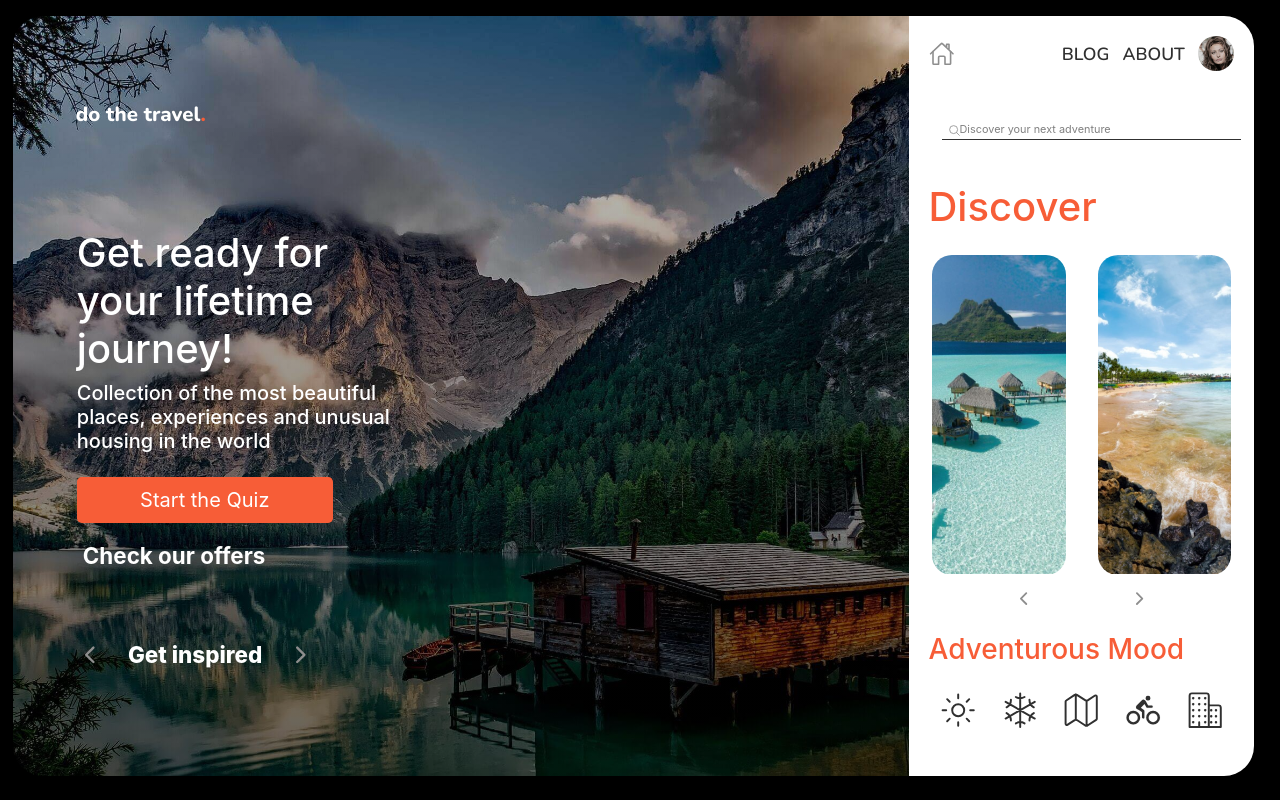
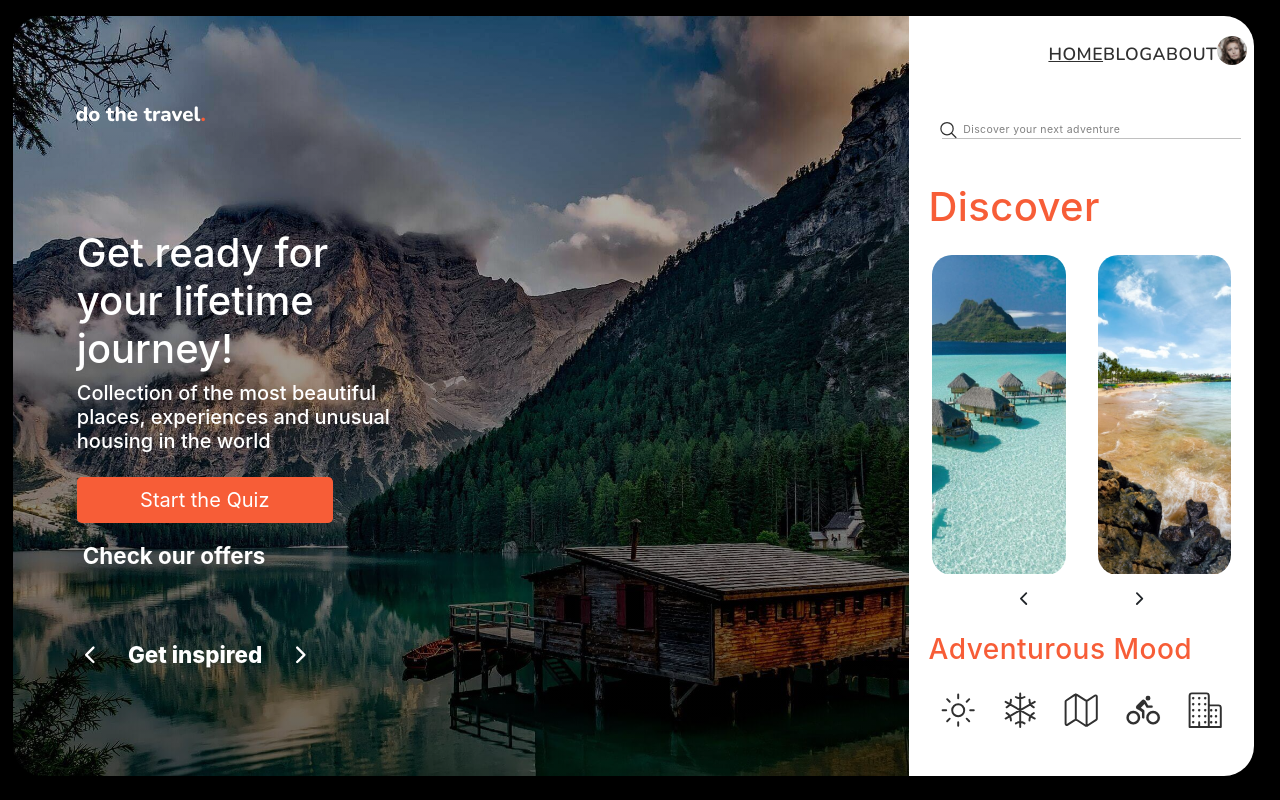
Before and after one commit to bidodev/react-dtravel-client, a React (Create React App) app: page / in a window 1280 px wide. Shown: the top 800 px of the page. Built offline with nearby package versions, Linux system fonts and the light colour scheme.

Commit message:
Layout typos

```diff
--- a/src/components/aside/adventurousmood/adventurousmood.component.scss
+++ b/src/components/aside/adventurousmood/adventurousmood.component.scss
@@ -6,6 +6,7 @@
   justify-content: space-around;
 
   h3 {
+    letter-spacing: 0.5px;
     margin-left: 1vw;
     color: #f75d37;
   }
--- a/src/components/aside/header/header.component.jsx
+++ b/src/components/aside/header/header.component.jsx
@@ -4,18 +4,16 @@ import { NavLink } from "react-router-dom";
 function Header() {
   return (
     <div className="aside-header">
-      <div className="aside-header__menu">
-        {" "}
+      <div className="aside-header__menu"></div>
+      <div className="aside-header__nav">
         <NavLink
           to="/"
           activeStyle={{
-            color: "orange",
+            color: "#303030",
           }}
         >
-          <ion-icon name="home-outline"></ion-icon>
+          Home
         </NavLink>
-      </div>
-      <div className="aside-header__nav">
         <NavLink to="/blog">Blog</NavLink>
         <NavLink to="/about">About</NavLink>
         <div className="account-img">
--- a/src/components/aside/main/discover.component.jsx
+++ b/src/components/aside/main/discover.component.jsx
@@ -5,7 +5,6 @@ import { useSelector } from "react-redux";
 import handleOfferSearch from "../../offers/handleOfferSearch";
 
 const Main = () => {
-
   //obj to return for no match
   //obj to return for no match
   //just a workarround to work..
@@ -16,7 +15,9 @@ const Main = () => {
   //1. We have to select our full data from the state
   const offersFullData = useSelector((state) => state.destinations);
 
-  const noOfferMatch = [offersFullData.find(element => element.id.toString() === "404")];
+  const noOfferMatch = [
+    offersFullData.find((element) => element.id.toString() === "404"),
+  ];
 
   //2. Check which input the user passed..
   const searchInput = useSelector((state) => state.searchInput);
@@ -27,31 +28,31 @@ const Main = () => {
     offersFullData
   );
 
-  let slicedResults = []
+  let slicedResults = [];
   slicedResults = [...filteredSearch].filter((elem, index) => {
-    if(filteredSearch.length === 1){
+    if (filteredSearch.length === 1) {
       return index === 0;
     }
     return index >= startIndex && index <= finalIndex;
   });
 
-  console.log("filteredSearch", filteredSearch)
-  console.log("slicedResults", slicedResults)
+  console.log("filteredSearch", filteredSearch);
+  console.log("slicedResults", slicedResults);
 
   const previousCard = () => {
     if (startIndex === 0) {
       return;
     }
-    setStartIndex(startIndex - 1)
-    setFinalIndex(finalIndex - 1)
+    setStartIndex(startIndex - 1);
+    setFinalIndex(finalIndex - 1);
   };
 
   const nextCard = () => {
     if (finalIndex === filteredSearch.length - 2) {
       return;
     }
-    setStartIndex(startIndex + 1)
-    setFinalIndex(finalIndex + 1)
+    setStartIndex(startIndex + 1);
+    setFinalIndex(finalIndex + 1);
   };
 
   return (
@@ -65,10 +66,7 @@ const Main = () => {
       </div>
       <div className="pagination">
         <ion-icon name="chevron-back-outline" onClick={previousCard}></ion-icon>
-        <ion-icon
-          name="chevron-forward-outline"
-          onClick={nextCard}
-        ></ion-icon>
+        <ion-icon name="chevron-forward-outline" onClick={nextCard}></ion-icon>
       </div>
     </div>
   );
--- a/src/components/aside/search/search.component.styles.scss
+++ b/src/components/aside/search/search.component.styles.scss
@@ -3,19 +3,28 @@
   align-items: center;
   height: 10%;
 
-
   span {
-        transform: translateX(+2rem);
+    transform: translateX(+1.4rem);
     z-index: 3;
   }
 
+  ion-icon {
+    position: relative;
+    color: #303030;
+    font-size: 20px;
+    display: flex;
+    align-items: center;
+  }
+
+
   input {
-      margin-left: 1vw;
+
     width: 30vw;
     border: none;
-      border-bottom: 1px solid #303030;
-      font-size: 0.85vw;
-      text-indent: 1rem;
+    border-bottom: 1px solid rgba(48, 48, 48, 0.3);
+    font-size: 0.82vw;
+    letter-spacing: 0.4px;
+    text-indent: 1.2rem;
 
     &:focus {
       outline: none;
@@ -23,17 +32,9 @@
     &::placeholder {
       color: grey;
     }
-       &::-webkit-search-cancel-button{
-       color:grey;
+    &::-webkit-search-cancel-button {
+      color: grey;
       background-color: grey;
     }
   }
 }
-ion-icon {
-    position: relative;
-    color: rgb(142, 142, 142);
-    font-size: 13px;
-    display: flex;
-    align-items: center;
-
-  }
--- a/src/scss/layout/_aside.scss
+++ b/src/scss/layout/_aside.scss
@@ -19,9 +19,7 @@
 
     &__menu {
       margin-left: 1vw;
-      ion-icon {
-        font-size: 1.6rem;
-      }
+
     }
 
     &__nav {
@@ -34,9 +32,14 @@
       font-family: "Nunito", sans-serif;
 
       a {
+        letter-spacing: 0.5px;
         color: #303030;
         font-weight: 600;
         font-size: 1.1rem;
+      }
+
+      ion-icon {
+        font-size: 1.6rem;
       }
 
       .active {
@@ -62,12 +65,12 @@
     justify-content: space-evenly;
 
     h1 {
+      letter-spacing: 0.4px;
       margin-left: 1vw;
       color: #f75d37;
     }
 
     &__carrousel {
-
       width: 100%;
       height: 70%;
       display: flex;
```
Lines whose indentation alone changed are shown as unchanged.
